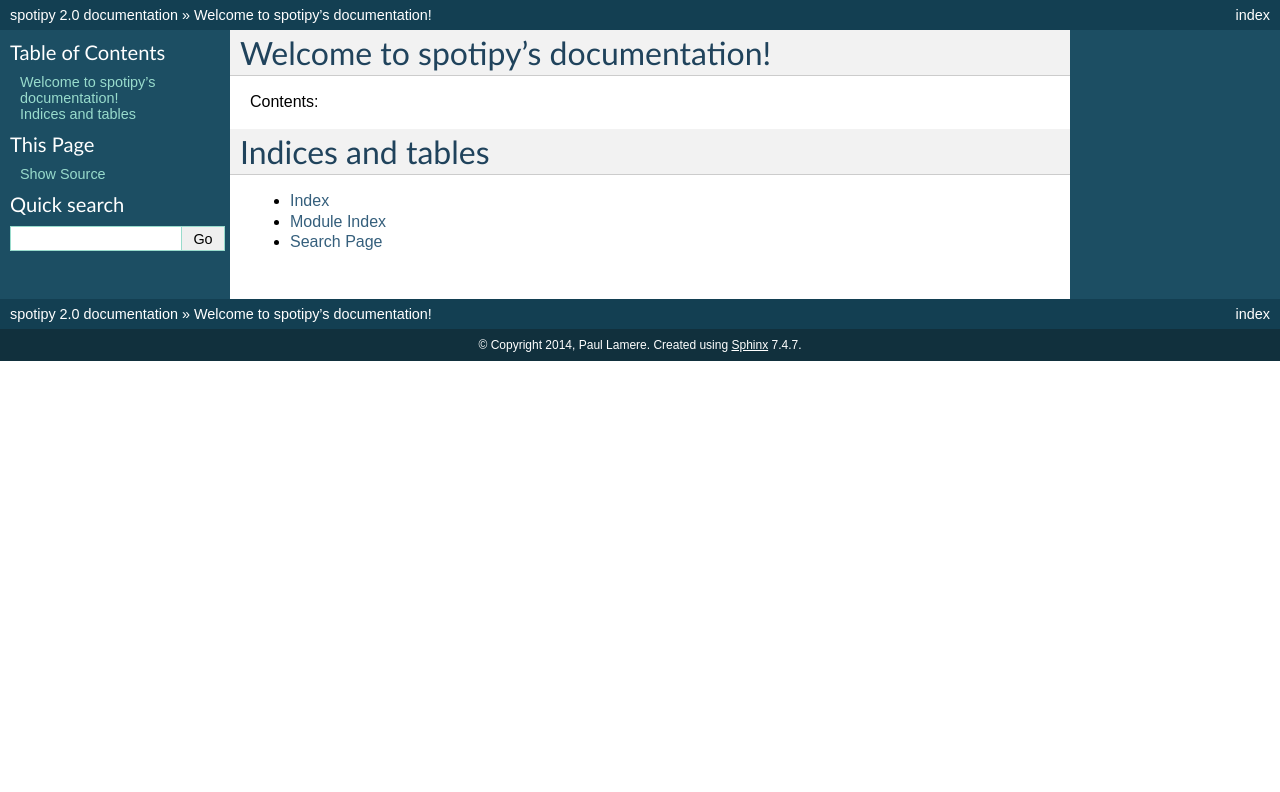
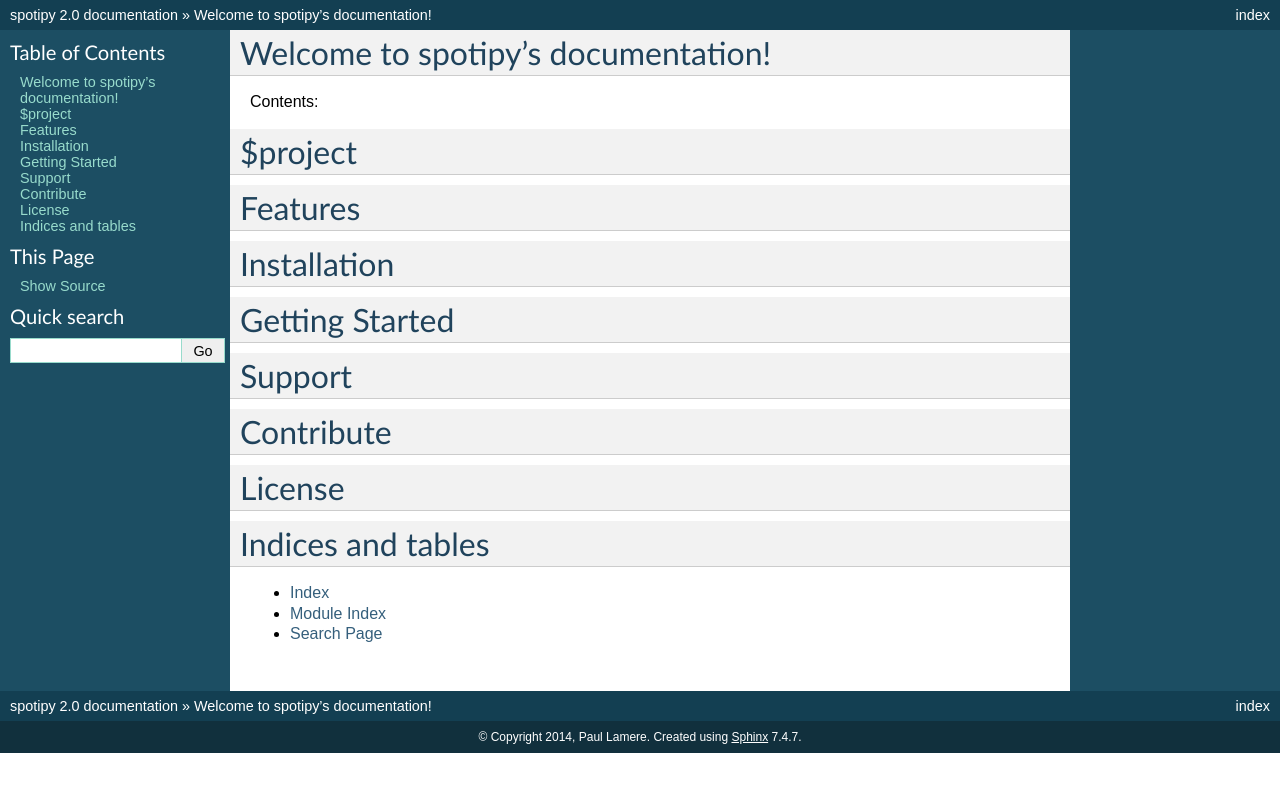
Before and after one commit to spotipy-dev/spotipy, a Sphinx documentation site: the page built from docs/index.rst, in a window 1280 px wide. Shown: the top 792 px of the page. Built offline with Sphinx 7.4.7, drawn with Linux system fonts in a browser that asks for light colours.

```diff
--- a/docs/conf.py
+++ b/docs/conf.py
@@ -17,7 +17,7 @@ import sys, os
 # add these directories to sys.path here. If the directory is relative to the
 # documentation root, use os.path.abspath to make it absolute, like shown here.
 #sys.path.insert(0, os.path.abspath('.'))
-sys.path.insert(0, os.path.abspath('..'))
+sys.path.insert(0, os.path.abspath('.'))
 import spotipy
 
 # -- General configuration -----------------------------------------------------
--- a/docs/index.rst
+++ b/docs/index.rst
@@ -11,6 +11,26 @@ Contents:
 .. toctree::
    :maxdepth: 2
 
+$project
+========
+
+Features
+========
+
+Installation
+============
+
+Getting Started
+===============
+
+Support
+=======
+
+Contribute
+==========
+
+License
+=======
 
 
 Indices and tables
--- a/setup.py
+++ b/setup.py
@@ -9,4 +9,4 @@ setup(
     url='http://github.com/plamere/spotipy',
     install_requires=['requests>=1.0'],
     license='LICENSE.txt',
-    py_modules=['spotipy.client', 'spotipy.oauth2', 'spotipy.util'],)
+    py_modules=['spotipy.oauth2', 'spotipy.util'],)
```
